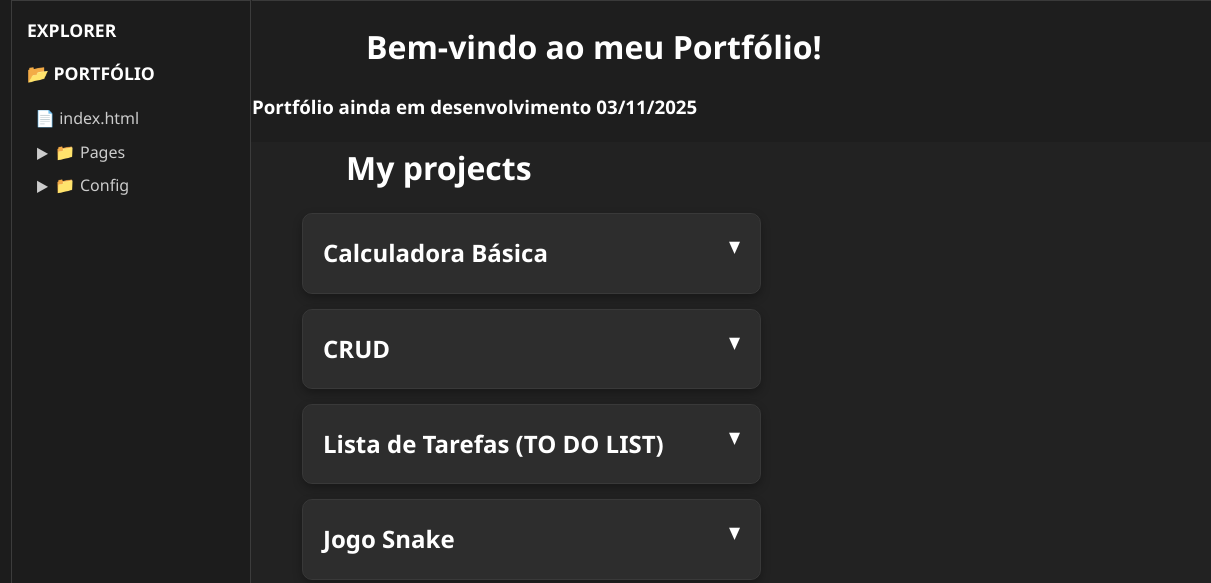
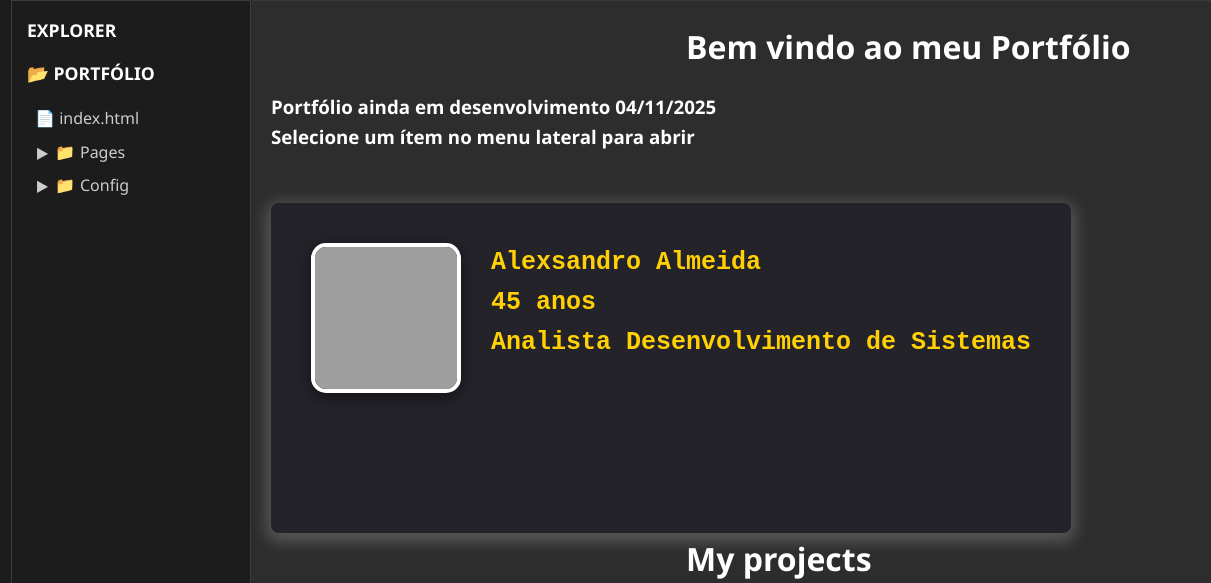
Before and after one commit to Alexdevsoft/my-portfolio, a plain HTML site: page index.html in a window 1280 px wide. Shown: the top 583 px of the page, 69-1280 px from the left. Drawn offline with Linux system fonts and the light colour scheme; grey boxes are pictures that could not be loaded.

Commit message:
perfil card

```diff
--- a/css/style.css
+++ b/css/style.css
@@ -6,7 +6,7 @@
 
 .vertical-line {
     width: 80px;
-    height: 1000px;
+    height: 1090px;
     background-color: #1c1c1c;
     border-width: 0.5px solid #3c3c3c;
     float: left;
@@ -14,7 +14,7 @@
 
 .vertical-line-2 {
     width: 240px;
-    height: 1000px;
+    height: 1090px;
     background-color: #1c1c1c;
     border: 1px solid #3c3c3c;
     float: left;
@@ -123,9 +123,10 @@
 
 /* Conteúdo */
 .content {
+    margin-left: 320px;
     flex-grow: 1;
     padding: 20px;
-    background-color: #1e1e1e;
+    background-color: #2d2d2d;
 }
 
 .fa-linkedin {
@@ -228,24 +229,37 @@ body {
 
 }
 
+.perfil-card {
+    display: flex;
+    border-radius: 8px;
+    background-color: #19162567;
+    padding: 20px 40px;
+    box-shadow: 0 4px 15px 5px rgba(255, 255, 255, 0.2);
+    color: #ffffff;
+    border-color: #ffffff;
+    width: fit-content;
 
-.profile-image {
-    flex-shrink: 0;
+
 }
 
 .profile-image img {
     width: 150px;
     height: 150px;
-    border-radius: 50%;
+    margin-right: 30px;
+    margin-top: 20px;
+    border-radius: 10%;
     object-fit: cover;
     border: 4px solid #fff;
     box-shadow: 0 4px 15px rgba(0, 0, 0, 0.5);
-    margin-left: 50px;
+    float: left;
 }
 
-.profile-info h1 {
-    font-size: 2.5rem;
-    margin-bottom: 10px;
+.profile-info h3 {
+    margin-top: 20px;
+    margin-bottom: 150px;
+    font-family: monospace;
+    font-size: 25px;
+    color: #ffd105;
 }
 
 .contact-info p {
--- a/index.html
+++ b/index.html
@@ -22,10 +22,7 @@
             <h2>📂 PORTFÓLIO</h2>
 
             <ul class="file-tree">
-                <!-- Arquivo inicial -->
                 <li class="file" onclick="openPage('index', 'Index.html')">📄 index.html</li>
-
-                <!-- Pasta Pages -->
                 <li class="folder" onclick="toggleFolder(this)">
                     <span class="arrow">▶</span> <span class="folder-icon">📁</span> Pages
                 </li>
@@ -37,7 +34,6 @@
                     <li class="file" onclick="openPage('contato', 'Contato.py')">🐍 contato.py</li>
                 </ul>
 
-                <!-- Pasta Config -->
                 <li class="folder" onclick="toggleFolder(this)">
                     <span class="arrow">▶</span> <span class="folder-icon">📁</span> Config
                 </li>
@@ -48,14 +44,21 @@
             </ul>
         </aside>
     </div>
-    <!--<img src="https://i.postimg.cc/G2TVyWW9/alexfulljpg.jpg" alt="Alexsandro Almeida">-->
 
     <main class="projects-section">
+
         <div class="tabs" id="tabs"></div>
         <div class="content" id="content">
-
-            <h2>Bem-vindo ao meu Portfólio!</h2>
-            <h3>Portfólio ainda em desenvolvimento 03/11/2025</h3>
+            <h2>Bem vindo ao meu Portfólio</h2>
+            <h3>Portfólio ainda em desenvolvimento 04/11/2025</h3>
+            <H3>Selecione um ítem no menu lateral para abrir</H3><br><br>
+            <div class="perfil-card">
+                <div class="profile-image">
+                    <img src="https://i.postimg.cc/cJqK6kPK/alexholo.jpg" alt="Alexsandro Almeida">
+                </div>
+                <div class="profile-info">
+                    <h3>Alexsandro Almeida<br>45 anos<br>Analista Desenvolvimento de Sistemas</h3>
+                </div>
             </div>
             <h2>My projects</h2>
             <div class="projects-list">
@@ -94,6 +97,8 @@
                     </div>
                 </div>
             </div>
+
+        </div>
     </main>
 
     <footer>
--- a/js/script.js
+++ b/js/script.js
@@ -44,7 +44,7 @@ function closeTab(id, event) {
     delete openTabs[id];
 
     if (!Object.keys(openTabs).length) {
-        contentContainer.innerHTML = "<h2>Bem-vindo ao seu Portfólio!</h2><p>Selecione um arquivo no menu lateral para abrir.</p>";
+        contentContainer.innerHTML = "<h2>Bem-vindo ao meu Portfólio!</h2><p>Selecione um arquivo no menu lateral para abrir.</p>";
     } else {
         const lastId = Object.keys(openTabs)[Object.keys(openTabs).length - 1];
         setActiveTab(lastId);
```
Lines whose indentation alone changed are shown as unchanged.
